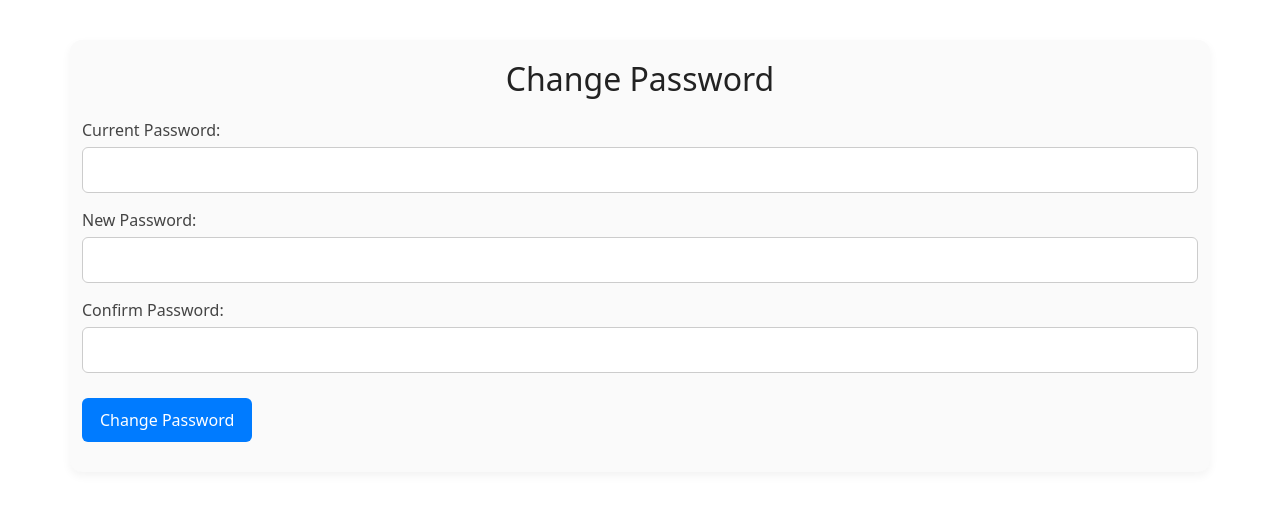
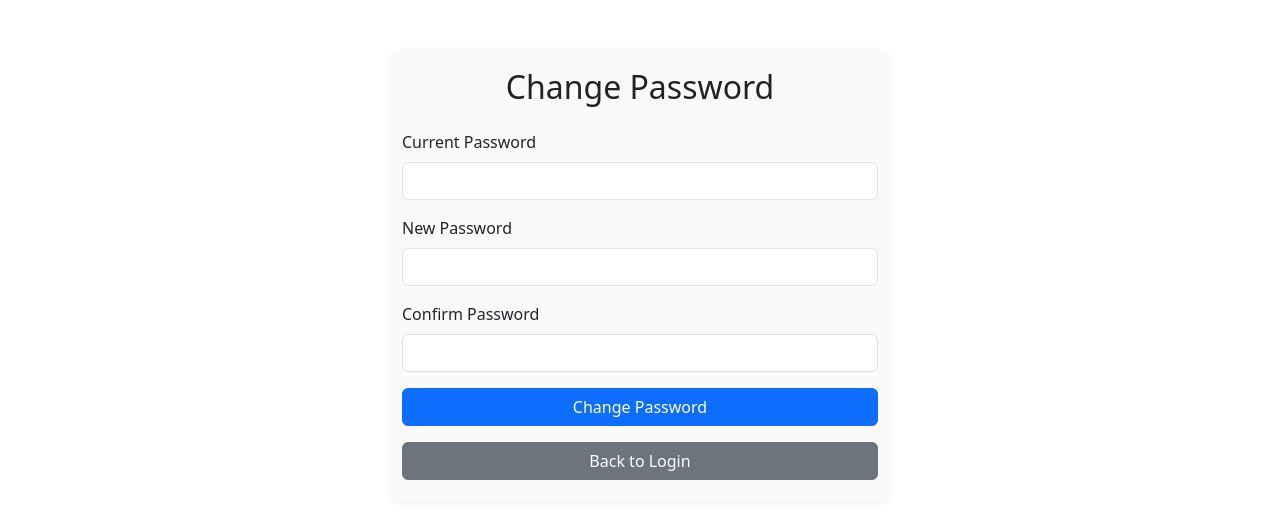
Before and after one commit to Anuprabha-DS/DojoMaster, a React (Vite) app in the folder Client/: page /change-password in a window 1280 px wide. Shown: the top 518 px of the page. Built offline with nearby package versions, Linux system fonts and the light colour scheme.

Commit message:
update change password, Notification

```diff
--- a/Client/src/modules/components/AdminNotification.jsx
+++ b/Client/src/modules/components/AdminNotification.jsx
@@ -1,9 +1,11 @@
 import { useEffect, useState } from "react";
+import { useNavigate } from "react-router-dom";
 
 const AdminNotification = () => {
     const [notifications, setNotifications] = useState([]);
     const [loading, setLoading] = useState(true);
     const [error, setError] = useState(null);
+    const navigate = useNavigate()
 
     useEffect(() => {
         const fetchNotifications = async () => {
@@ -36,6 +38,27 @@ const AdminNotification = () => {
     if (loading) return <p>Loading notifications...</p>;
     if (error) return <p>Error: {error}</p>;
 
+//     return (
+//         <div className="container">
+//   <h2>Admin Notifications</h2>
+//   {notifications.length === 0 ? (
+//     <p>No notifications found.</p>
+//   ) : (
+//     <div className="flex-wrap">
+//       {notifications.map((notification) => (
+//         <div key={notification._id} className="card">
+//           <h4>{notification.title}</h4>
+//           <p><strong>Message:</strong> {notification.message}</p>
+//           <p><strong>Type:</strong> {notification.type}</p>
+
+//         </div>
+//       ))}
+//     </div>
+//   )}
+// </div>
+//     );
+// };
+
   return (
     <div className="container">
       <h2>Admin Notifications</h2>
@@ -43,15 +66,34 @@ const AdminNotification = () => {
         <p>No notifications found.</p>
       ) : (
         <div className="flex-wrap">
-      {notifications.map((notification) => (
-        <div key={notification._id} className="card">
-          <h4>{notification.title}</h4>
-          <p><strong>Message:</strong> {notification.message}</p>
-          <p><strong>Created At:</strong> {new Date(notification.createdAt).toLocaleString()}</p>
+          {notifications.map((notification) => {
+            const {
+              _id,
+              title,
+              message,
+              type,
+              forRoles,
+              dojoId,
+            } = notification;
+
+            const dojoAddress = dojoId?.address
+              ? `${dojoId.address.place}, ${dojoId.address.city}, ${dojoId.address.state} - ${dojoId.address.pincode}`
+              : "N/A";
+
+            return (
+              <div key={_id} className="card">
+                <h4>{title}</h4>
+                <p><strong>Message:</strong> {message}</p>
+                <p><strong>Type:</strong> {type}</p>
+                <p><strong>Notification For:</strong> {forRoles?.join(", ")}</p>
+                <p><strong>Dojo Address:</strong> {dojoAddress}</p>
               </div>
-      ))}
+            );
+          })}
         </div>
       )}
+      <button className="button grey" onClick={() => navigate(`/admin-dashboard`)}>Back</button>
+
     </div>
   );
 };
--- a/Client/src/modules/components/ChangePassword.jsx
+++ b/Client/src/modules/components/ChangePassword.jsx
@@ -73,42 +73,54 @@ const ChangePassword = () => {
   };
 
 
-  return (
-    <div className="container">
-      <h2>Change Password</h2>
+return (
+    <div className="container mt-5" style={{ maxWidth: "500px" }}>
+      <h2 className="mb-4 text-center">Change Password</h2>
       <form onSubmit={handleSubmit}>
-        <div className="label-input">
-          <label>Current Password:</label>
+        <div className="mb-3">
+          <label className="form-label">Current Password</label>
           <input
             type="password"
+            className="form-control"
             value={currentPassword}
             onChange={(e) => setCurrentPassword(e.target.value)}
-          />
-        </div>
-        <div className="label-input">
-          <label>New Password:</label>
-          <input
-            type="password"
-            value={newPassword}
-            onChange={(e) => setNewPassword(e.target.value)}
-          />
-        </div>
-        <div className="label-input">
-          <label>Confirm Password:</label>
-          <input
-            type="password"
-            value={confirmPassword}
-            onChange={(e) => setConfirmPassword(e.target.value)}
+            required
           />
         </div>
 
-        {error && <div className="error-message">{error}</div>}
-        {success && <div className="success-message">{success}</div>}
+        <div className="mb-3">
+          <label className="form-label">New Password</label>
+          <input
+            type="password"
+            className="form-control"
+            value={newPassword}
+            onChange={(e) => setNewPassword(e.target.value)}
+            required
+          />
+        </div>
 
-        <button type="submit" className="button" disabled={isLoading}>
-          {isLoading ? 'Updating...' : 'Change Password'}
+        <div className="mb-3">
+          <label className="form-label">Confirm Password</label>
+          <input
+            type="password"
+            className="form-control"
+            value={confirmPassword}
+            onChange={(e) => setConfirmPassword(e.target.value)}
+            required
+          />
+        </div>
+
+        {error && <div className="alert alert-danger">{error}</div>}
+        {success && <div className="alert alert-success">{success}</div>}
+
+        <button type="submit" className="btn btn-primary w-100 mb-3" disabled={isLoading}>
+          {isLoading ? "Updating..." : "Change Password"}
         </button>
       </form>
+
+      <button className="btn btn-secondary w-100" onClick={() => navigate("/")}>
+        Back to Login
+      </button>
     </div>
   );
 };
--- a/Client/src/modules/components/FetchNotification.jsx
+++ b/Client/src/modules/components/FetchNotification.jsx
@@ -41,14 +41,14 @@ const FetchNotifications = () => {
     if (error) return <p>Error: {error}</p>;
 
     return (
-        <div>
+        <div className="container">
             <h2>Notifications</h2>
             {notifications.length === 0 ? (
                 <p>No notifications available</p>
             ) : (
-                <ul>
+                <ul className="flex-wrap">
                     {notifications.map((notification) => (
-                        <li key={notification._id}>
+                        <li key={notification._id} className="card">
                             <strong>{notification.title}</strong> - {notification.message}
                             <br />
                             <small>{notification.type}</small>
@@ -56,7 +56,7 @@ const FetchNotifications = () => {
                     ))}
                 </ul>
             )}
-    <button type="button" onClick={()=>navigate('/master-dashboard')}>Back</button>
+    <button className="button grey" onClick={()=>navigate('/master-dashboard')}>Back</button>
         </div>
     );
 };
--- a/Client/src/modules/components/SendNotification.jsx
+++ b/Client/src/modules/components/SendNotification.jsx
@@ -116,10 +116,10 @@ const SendNotification = () => {
       <label>Type:</label>
       <select value={type} onChange={(e) => setType(e.target.value)} required>
         <option value="">Select one</option>
-        <option value="belt-test">Belt Test</option>
-        <option value="tournament">Tournament</option>
-        <option value="general">General</option>
-        <option value="fees">Fees</option>
+        <option value="Belt Test">Belt Test</option>
+        <option value="Tournament">Tournament</option>
+        <option value="General">General</option>
+        <option value="Fees">Fees</option>
       </select>
     </div>
 
```
Lines whose indentation alone changed are shown as unchanged.
